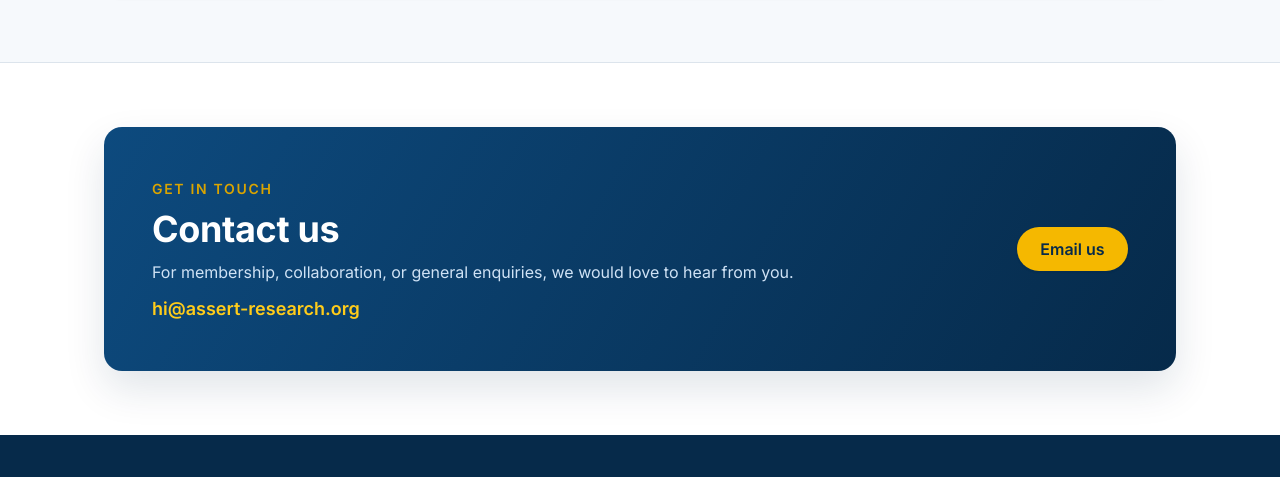
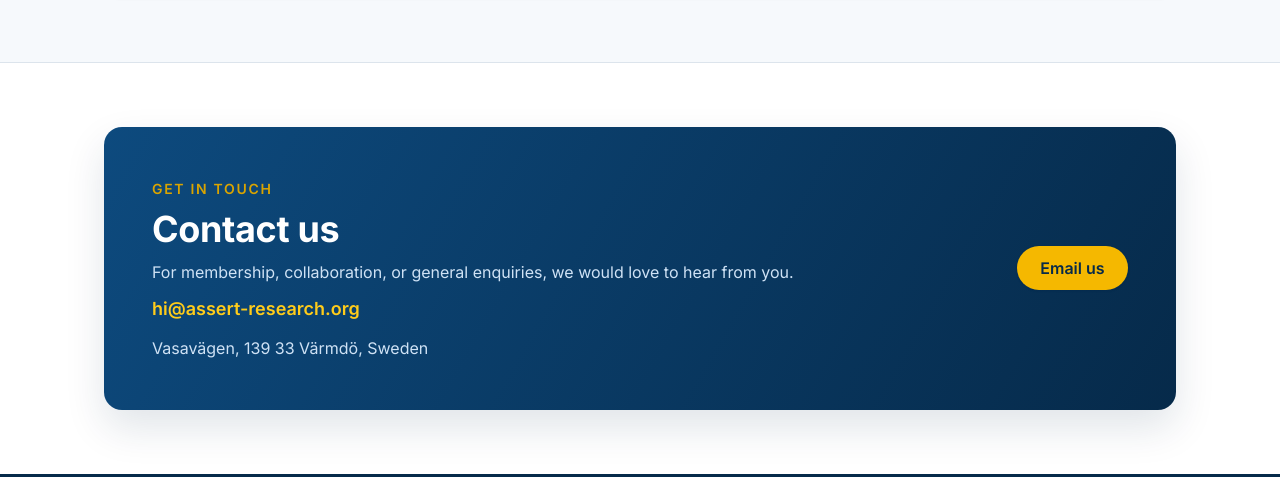
Before and after one commit to ASSERT-KTH/assert-research-website, a website: page index.html in a window 1280 px wide. Shown: the part 3098-3575 px from the top of the page. Drawn offline with Linux system fonts and the light colour scheme.

Commit message:
add contact address to the website

```diff
--- a/assets/css/components.css
+++ b/assets/css/components.css
@@ -305,6 +305,11 @@
 .contact-card__mail:hover {
   color: #fff;
 }
+.contact-card__address {
+  margin-top: var(--space-3);
+  color: #cfe2f5;
+  font-style: normal;
+}
 
 /* ---- Meta strip (seat / financial year) -------------------------------- */
 .meta-strip {
--- a/index.html
+++ b/index.html
@@ -435,6 +435,9 @@
                   >hi@assert-research.org</a
                 >
               </p>
+              <address class="contact-card__address">
+                Vasavägen, 139 33 Värmdö, Sweden
+              </address>
             </div>
             <a class="btn btn--primary" href="mailto:hi@assert-research.org">
               Email us
```
